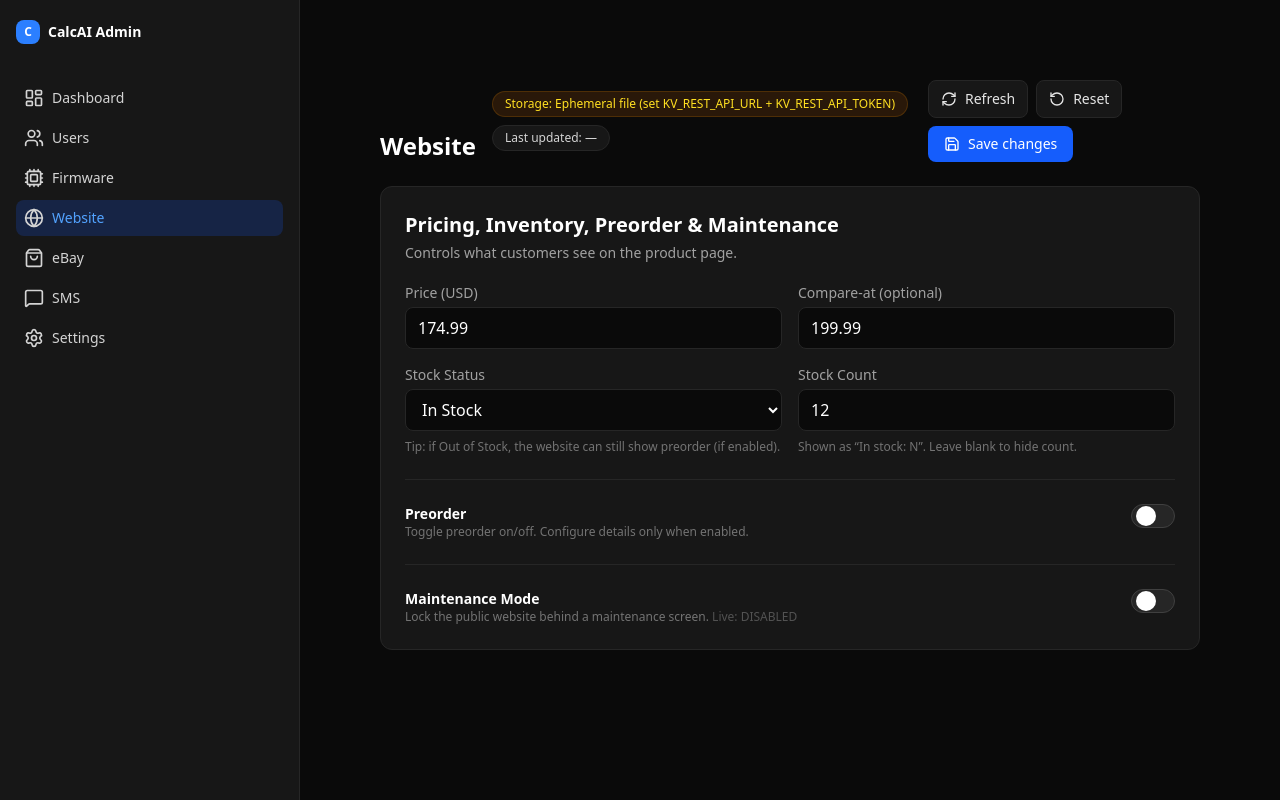
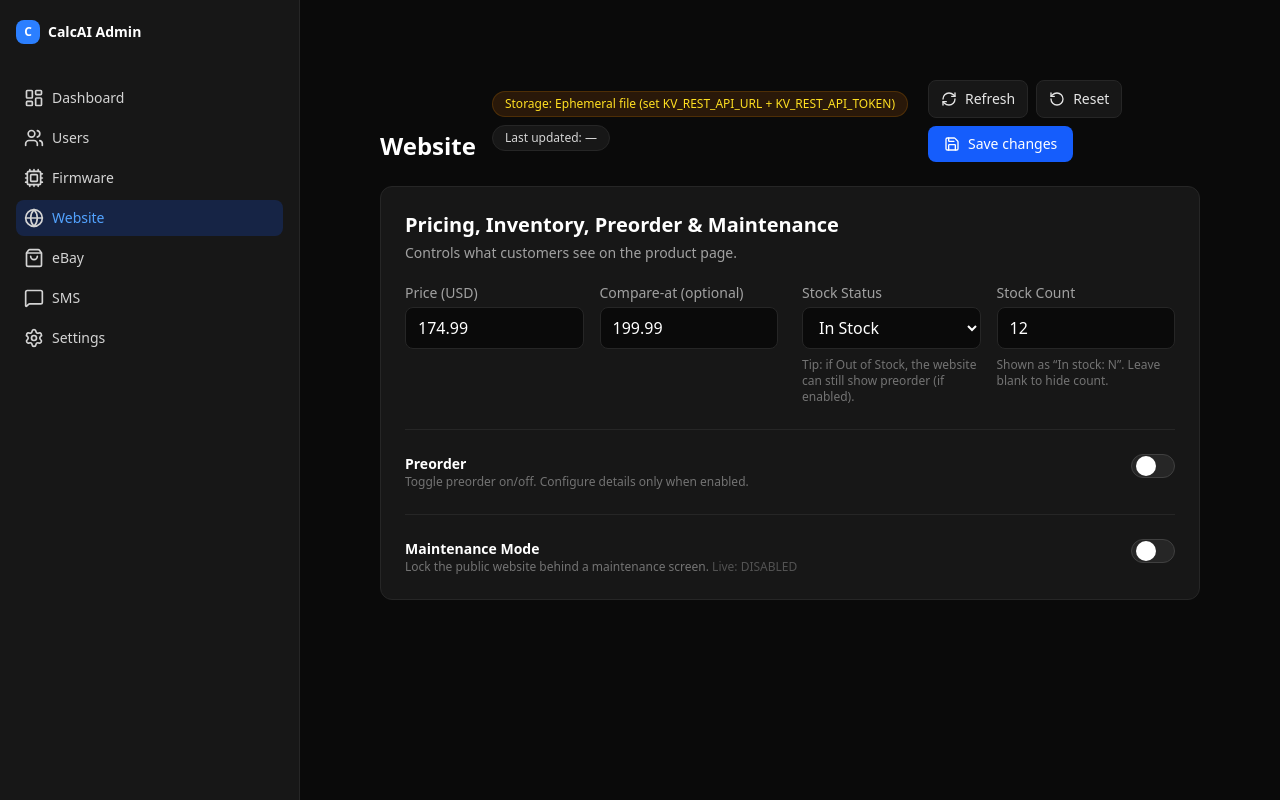
Before and after one commit to ceeazer1/calcai-management-dashboard, a Next.js app: page /website in a window 1280 px wide. Built offline with nearby package versions, Linux system fonts and the light colour scheme.

Commit message:
Dashboard: Website pricing layout

```diff
--- a/src/app/website/page.tsx
+++ b/src/app/website/page.tsx
@@ -250,7 +250,9 @@
             Controls what customers see on the product page.
           </p>
 
-          {/* Pricing + Inventory */}
+          {/* Pricing + Inventory (left = price/compare, right = stock fields) */}
+          <div className="grid grid-cols-1 lg:grid-cols-2 gap-6">
+            {/* Left: pricing */}
             <div className="grid grid-cols-1 md:grid-cols-2 gap-4">
               <div>
                 <label className="block text-neutral-400 mb-1 text-sm">Price (USD)</label>
@@ -276,7 +278,10 @@
                   className="w-full bg-neutral-950 border border-neutral-800 rounded-lg px-3 py-2 text-white focus:outline-none focus:border-blue-500"
                 />
               </div>
+            </div>
 
+            {/* Right: inventory */}
+            <div className="grid grid-cols-1 md:grid-cols-2 gap-4">
               <div>
                 <label className="block text-neutral-400 mb-1 text-sm">Stock Status</label>
                 <select
@@ -303,6 +308,7 @@
                   className="w-full bg-neutral-950 border border-neutral-800 rounded-lg px-3 py-2 text-white focus:outline-none focus:border-blue-500"
                 />
                 <div className="text-xs text-neutral-500 mt-2">Shown as “In stock: N”. Leave blank to hide count.</div>
+              </div>
             </div>
           </div>
 
```
Lines whose indentation alone changed are shown as unchanged.
